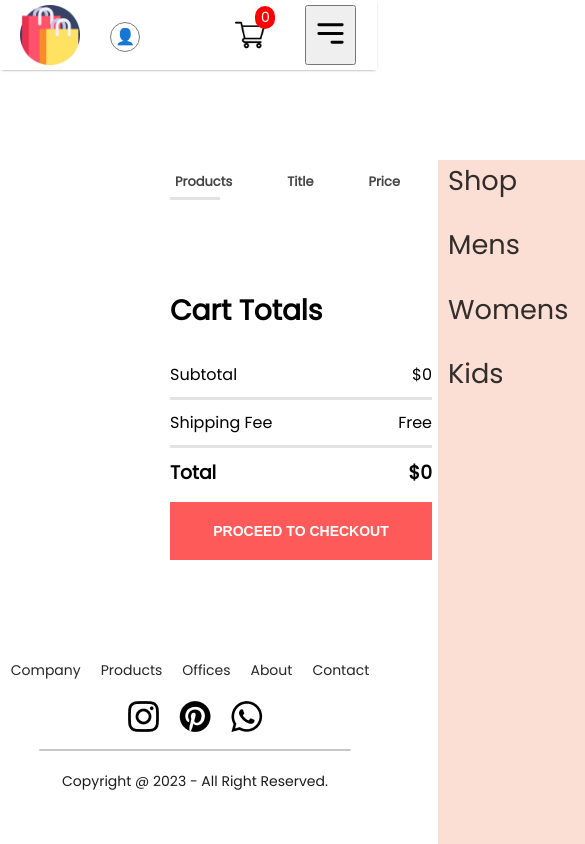
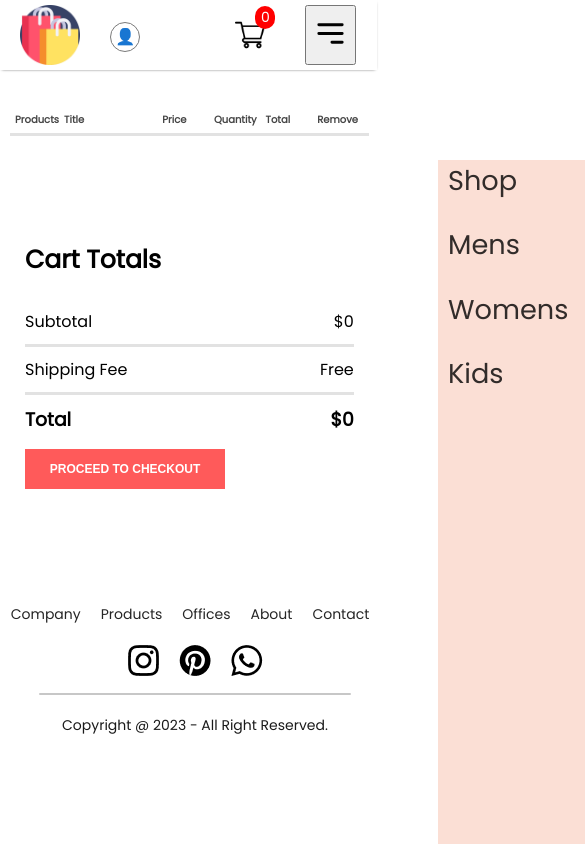
Before and after one commit to NateBalcha/E-shop, a React (Create React App) app: page /cart in a window 390 px wide. Shown: the top 844 px of the page, 585 px wide, since content can reach past the window. Built offline with nearby package versions, Linux system fonts and the light colour scheme.

Commit message:
cart adjusted

```diff
--- a/src/Components/CartItems/CartItems.css
+++ b/src/Components/CartItems/CartItems.css
@@ -99,3 +99,52 @@
   color: white;
   cursor: pointer;
 }
+
+@media screen and (max-width: 715px) {
+  .cartitems {
+    margin-left: 10px;
+    margin-top: 40px;
+    display: block;
+    width: 92%;
+  }
+  .cartitems-format-main {
+    gap: 5px;
+  }
+  .cartitems-format-main p {
+    font-size: 10px;
+    font-weight: 600;
+  }
+  .cartitems-promocode {
+    display: none;
+  }
+
+  .cartitems-quantity {
+    height: 18px;
+    width: 25px;
+    font-size: 10px;
+    margin-left: 20px;
+  }
+  .total-quantity {
+    margin-left: 10px;
+  }
+  .cartitems-remove-icon {
+    margin-left: 20px;
+    margin-right: 0px;
+  }
+  .cartitems-total {
+    width: 92%;
+    margin-right: 0;
+    padding: 15px;
+  }
+  .cartitems-total h1 {
+    font-size: 25px;
+  }
+  .cartitems-promobox button {
+    display: none;
+  }
+  .cartitems-total button {
+    height: 40px;
+    font-size: 12px;
+    width: 200px;
+  }
+}
--- a/src/Components/CartItems/CartItems.jsx
+++ b/src/Components/CartItems/CartItems.jsx
@@ -28,7 +28,9 @@ const CartItems = () => {
                 <button className="cartitems-quantity">
                   {cartItems[e.id]}
                 </button>
-                <p>${e.new_price * cartItems[e.id]}</p>
+                <p className="total-quantity">
+                  ${e.new_price * cartItems[e.id]}
+                </p>
                 <img
                   className="cartitems-remove-icon"
                   src={remove_icon}
```
